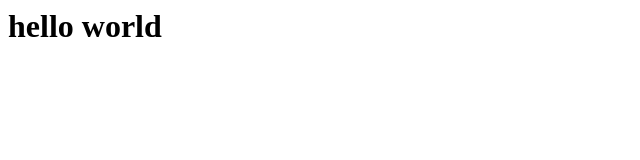
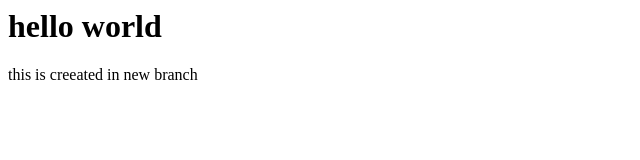
Before and after one commit to Lourdhu-karthik/Machine-learning-project, a plain HTML site: page index.html in a window 1280 px wide. Shown: the whole page, without its empty margins (0-640 px from the left). Drawn offline with Linux system fonts and the light colour scheme.

Commit message:
new para created

```diff
--- a/index.html
+++ b/index.html
@@ -1 +1,2 @@
 <h1>hello world</h1>
+<p>this is creeated in new branch</p>
```
